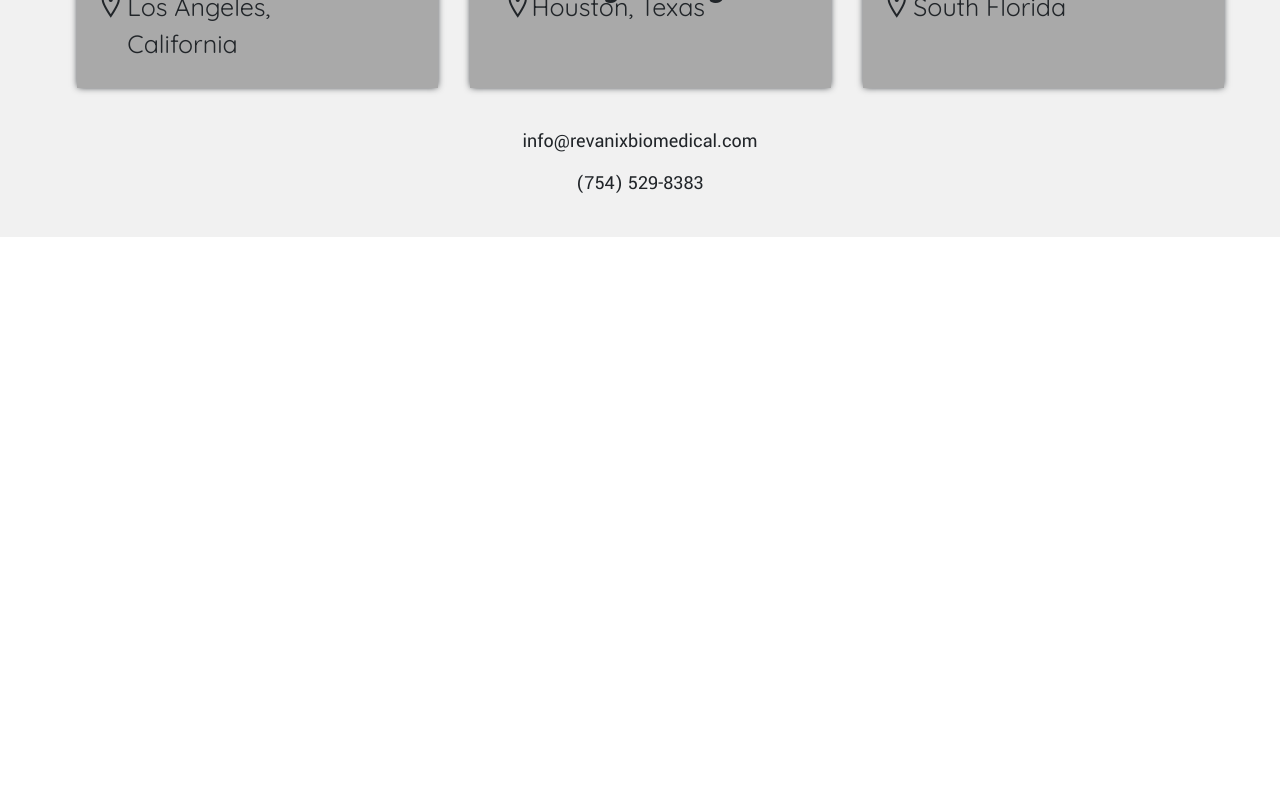
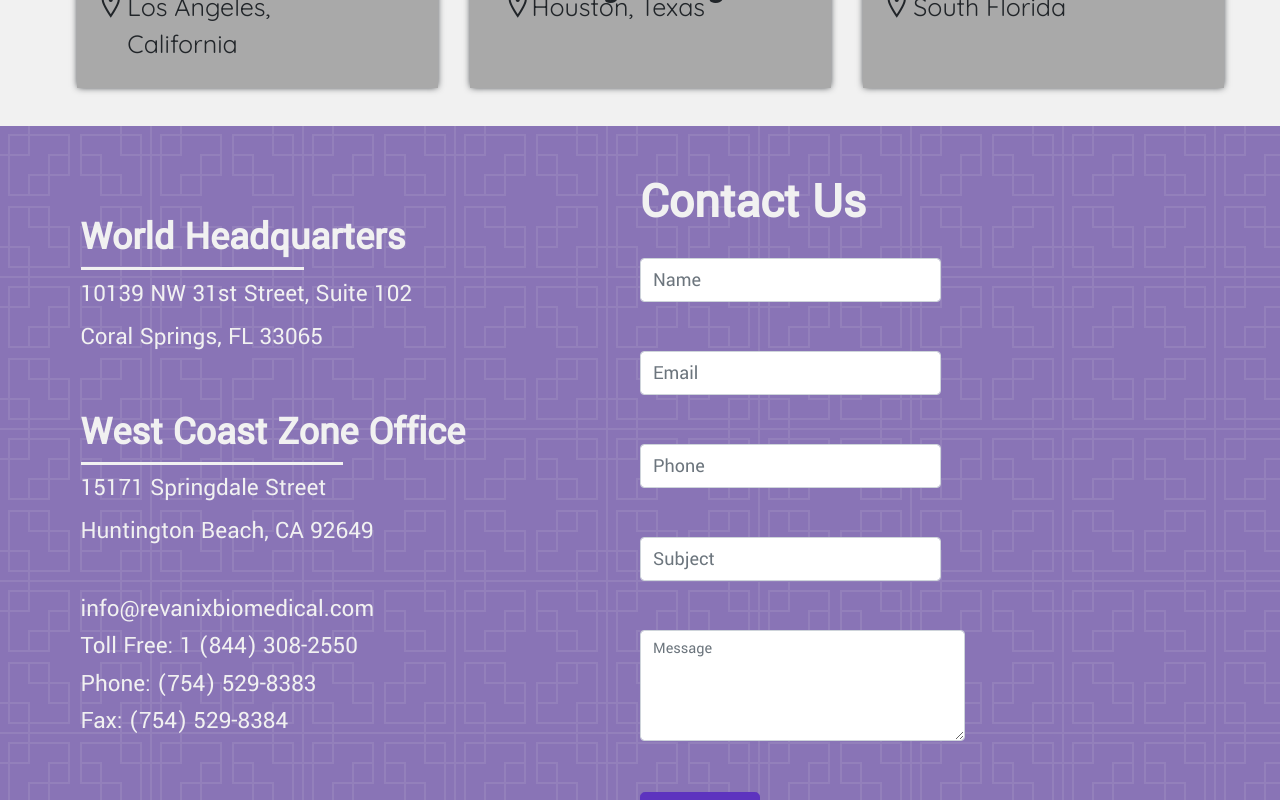
Before and after one commit to darcipons/revanix, a React (Create React App) app: page /Career in a window 1280 px wide. Shown: the part 660-1460 px from the top of the page. Before the commit the page ends 897 px from the top, so only its background shows below. Built offline with nearby package versions, Linux system fonts and the light colour scheme.

Commit message:
added contact form to career page

```diff
--- a/src/pages/Career/Career.css
+++ b/src/pages/Career/Career.css
@@ -21,10 +21,9 @@
 .career_available {
   display: grid;
   grid-template-columns: repeat(3, 30%);
-  /* margin: 3rem;
-  margin-left: 7rem; */
   margin-left: 6%;
   margin-top: 3%;
+  margin-bottom: 3%;
   gap: 2rem;
 }
 
--- a/src/pages/Career/Career.js
+++ b/src/pages/Career/Career.js
@@ -1,4 +1,5 @@
 import React from 'react'
+import ContactUs from '../../components/ContactUs/ContactUs'
 import './Career.css'
 
 function Career () {
@@ -34,7 +35,10 @@
               <div className='postion_location 3'>South Florida</div>
             </div>
           </div>
+        </div>
 
+        <div className='contactus'>
+          <ContactUs />
         </div>
 
     </div>
```
